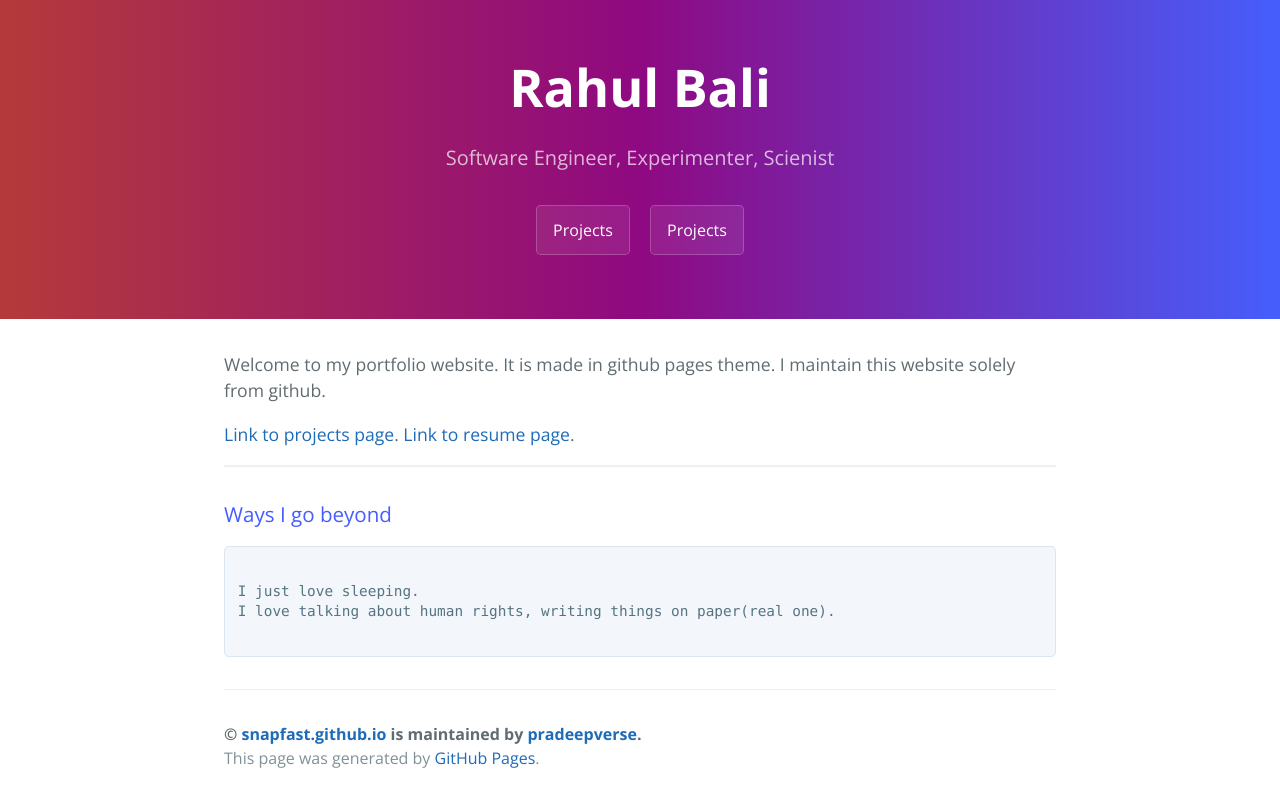
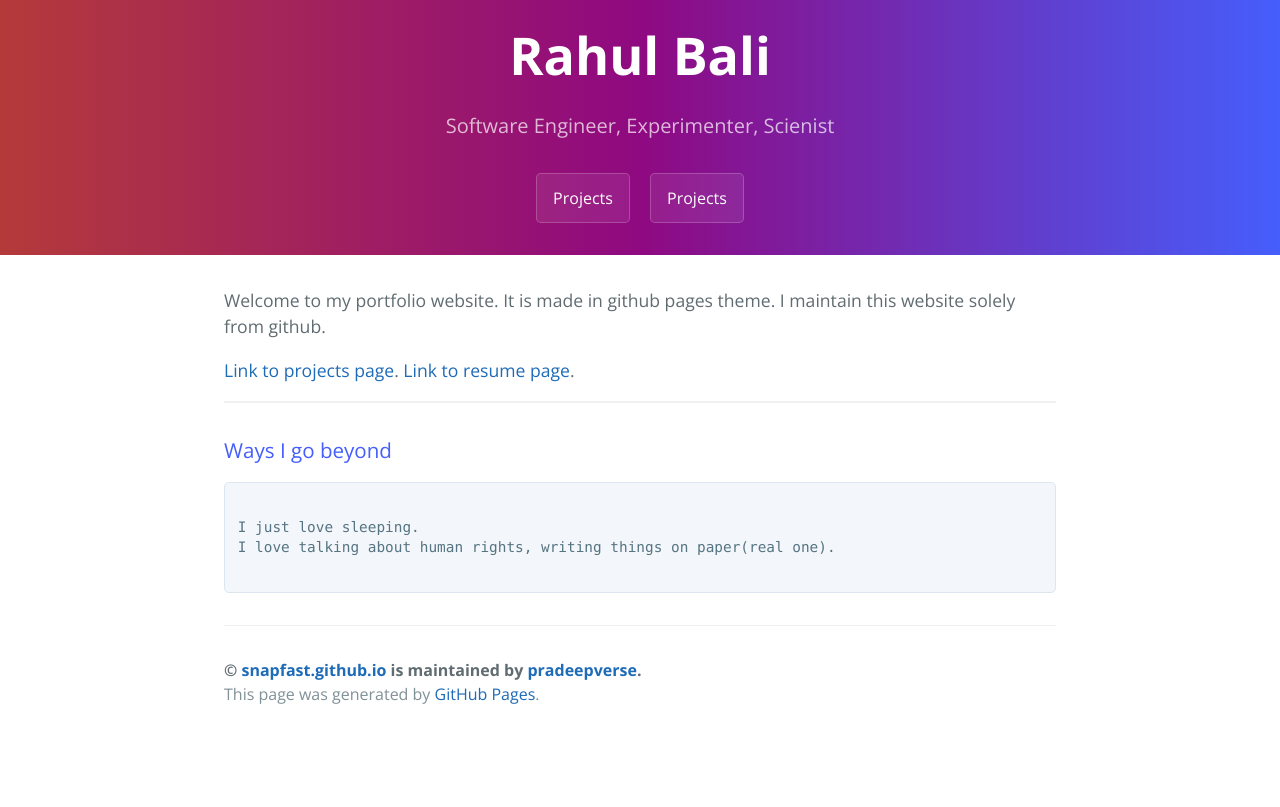
Before and after one commit to pradeepverse/snapfast.github.io, a Jekyll site: the page built from index.md, in a window 1280 px wide. Shown: the top 807 px of the page. Built offline with Jekyll 4.4.1, drawn with Linux system fonts in a browser that asks for light colours.

Commit message:
Update jekyll-theme-cayman.scss

```diff
--- a/_sass/jekyll-theme-cayman.scss
+++ b/_sass/jekyll-theme-cayman.scss
@@ -120,11 +120,11 @@ a {
   }
 
   @include large {
-    padding: 3rem 6rem;
+    padding: 1rem 6rem;
   }
 
   @include medium {
-    padding: 2rem 4rem;
+    padding: 1rem 4rem;
   }
 
   @include small {
```
